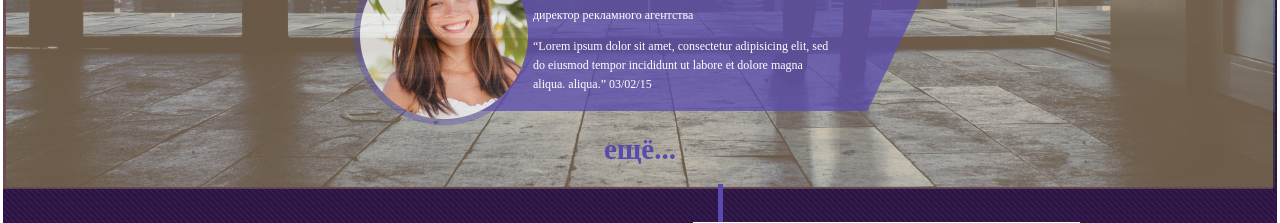
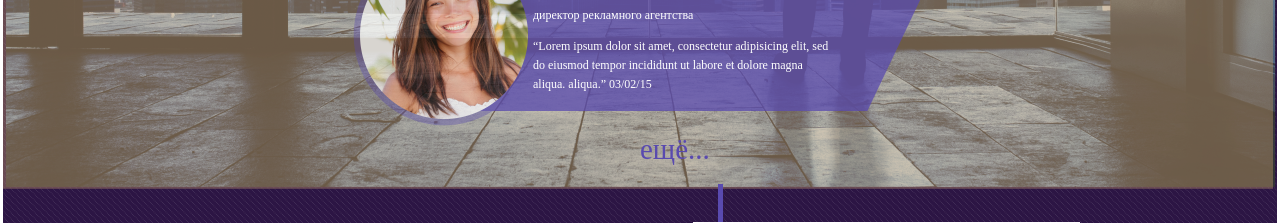
Before and after one commit to AndreyKomov/templates, a React (Create React App) app in the folder landing/my-app/: page / in a window 1280 px wide. Shown: the part 2500-2723 px from the top of the page. Built offline with nearby package versions, Linux system fonts and the light colour scheme.

Commit message:
feat: fix feddback

```diff
--- a/landing/my-app/src/Feedback.css
+++ b/landing/my-app/src/Feedback.css
@@ -74,4 +74,7 @@
   font-size: 29px;
   color: #594aaf;
   font-family: "Proxima Nova";
+  text-decoration: none;
+  cursor: pointer;
+  position: absolute;
 }
--- a/landing/my-app/src/Feedback.jsx
+++ b/landing/my-app/src/Feedback.jsx
@@ -38,7 +38,7 @@ class Feedback extends React.Component {
            03/02/15</p>
         </div>
 
-        <h1 className="more">ещё...</h1>
+        <a href="#" className="more">ещё...</a>
       </div>
     )
   }
```
